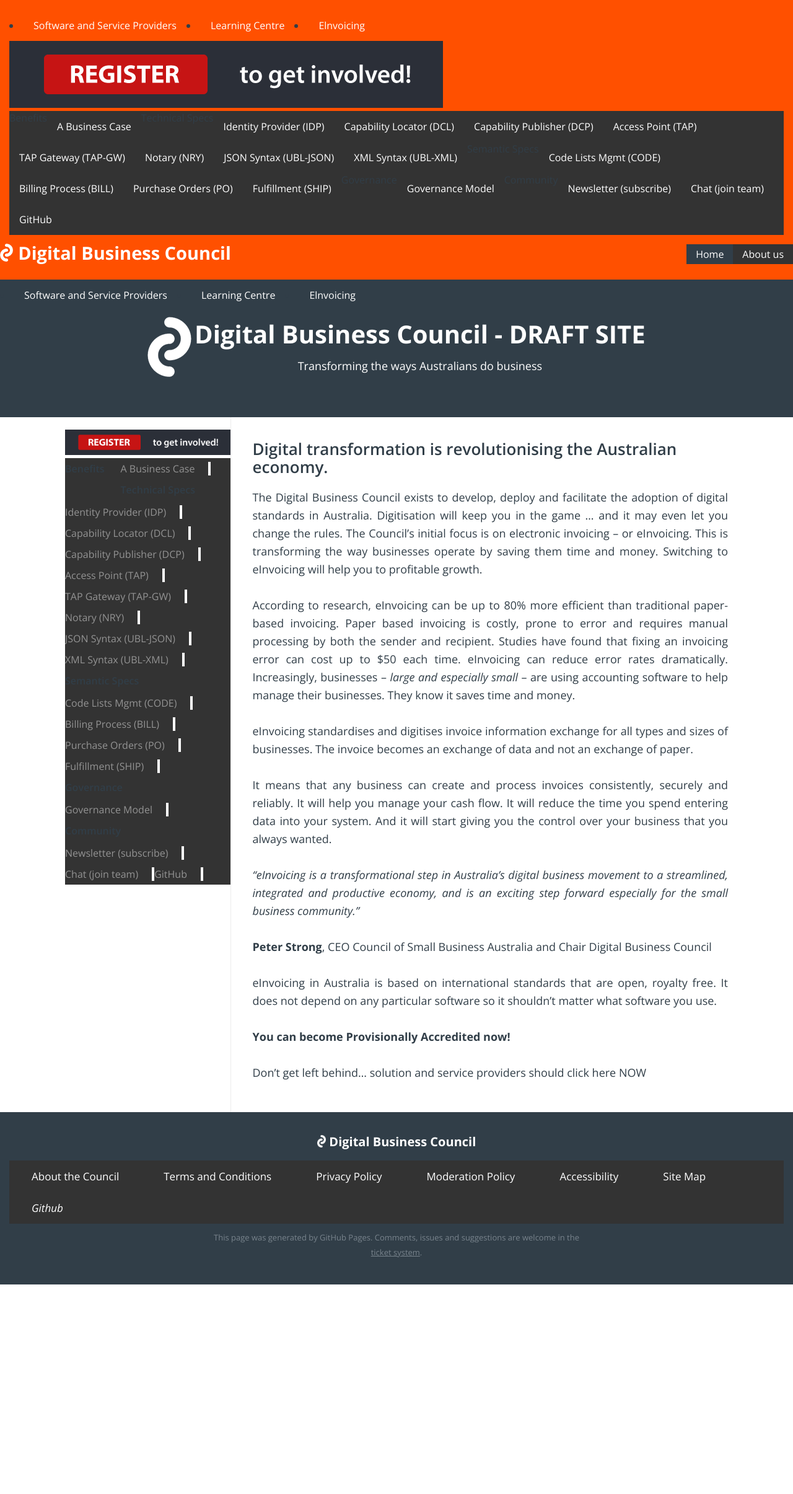
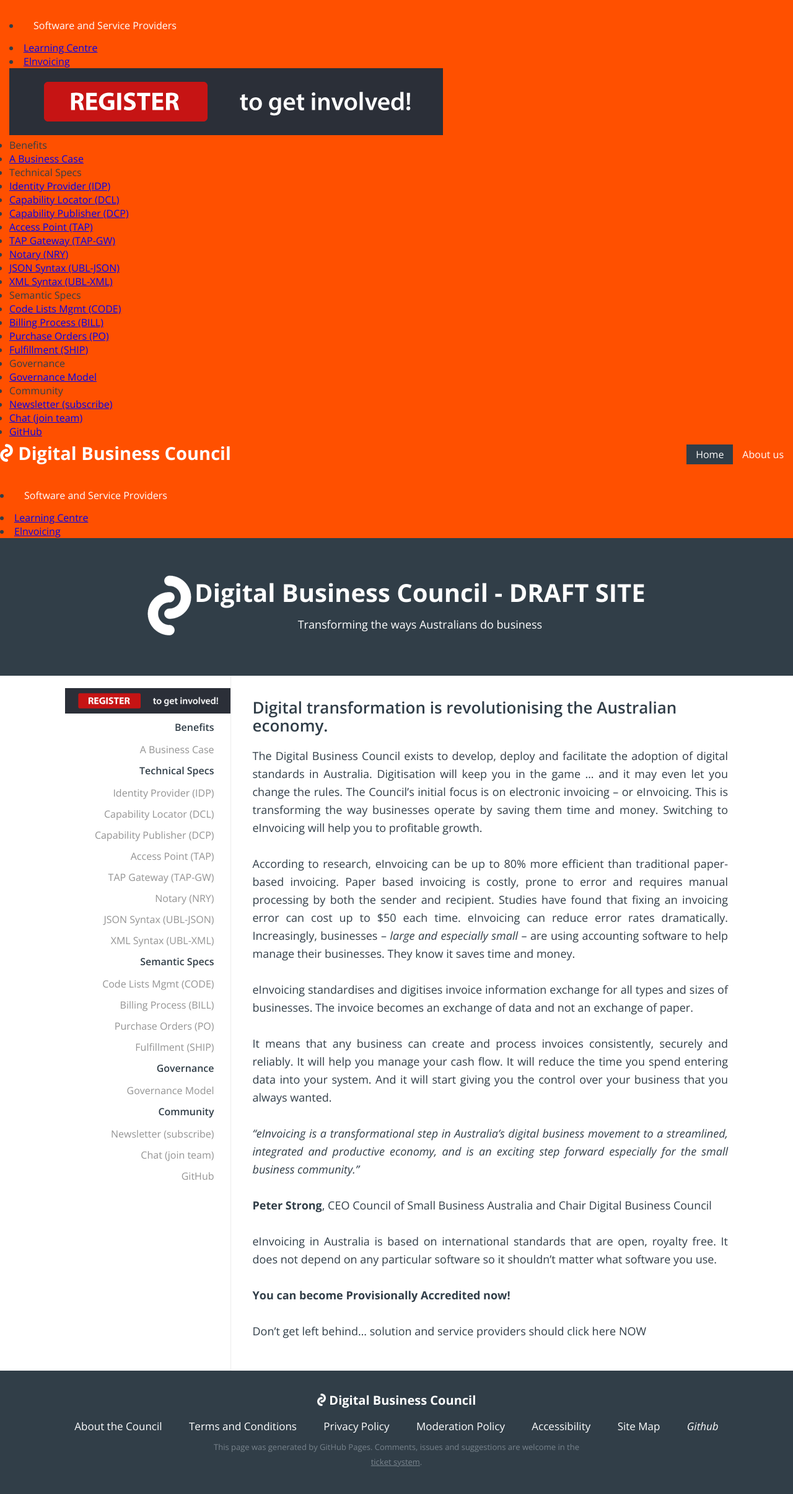
Before and after one commit to Digital-Business-Council/Digital-Business-Council.github.io, a Jekyll site: the page built from index.md, in a window 1280 px wide. Shown: the whole page at 62% size. Built offline with Jekyll 4.4.1, drawn with Linux system fonts in a browser that asks for light colours; before the commit the page ends 2072 px from its top, so only the background shows below that.

Commit message:
Update header-menu.html

```diff
--- a/_includes/header-menu.html
+++ b/_includes/header-menu.html
@@ -1,7 +1,7 @@
 {% assign current = page.url | downcase | split: '/' %}
 
 <style>
-ul {
+ul .header-menu{
     list-style-type: none;
     margin: 0;
     padding: 0;
@@ -9,11 +9,7 @@
     background-color: #333;
 }
 
-li {
-    float: left;
-}
-
-li a, .dropbtn {
+li  .dropbtn {
     display: inline-block;
     color: white;
     text-align: center;
@@ -26,6 +22,7 @@
 
 li.dropdown {
     display: inline-block;
+    float: left;
 }
 
 .dropdown-content {
```
